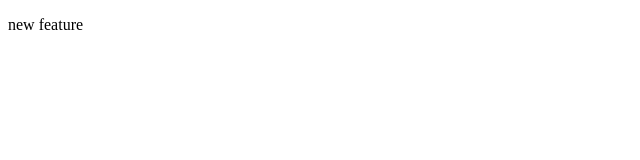
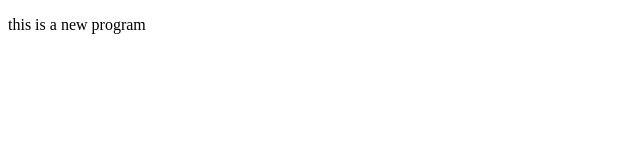
Before and after one commit to WeAre-Coder/git-practice, a plain HTML site: page index.html in a window 1280 px wide. Shown: the full height of the page, 0-640 px from the left. Drawn offline with Linux system fonts and the light colour scheme.

Commit message:
updated index.html

```diff
--- a/index.html
+++ b/index.html
@@ -6,7 +6,7 @@
     <title>Document heloo000</title>
 </head>
 <body>
-    <p>new feature</p>
+    <p>this is a new program</p>
 
 </body>
 </html>
```
